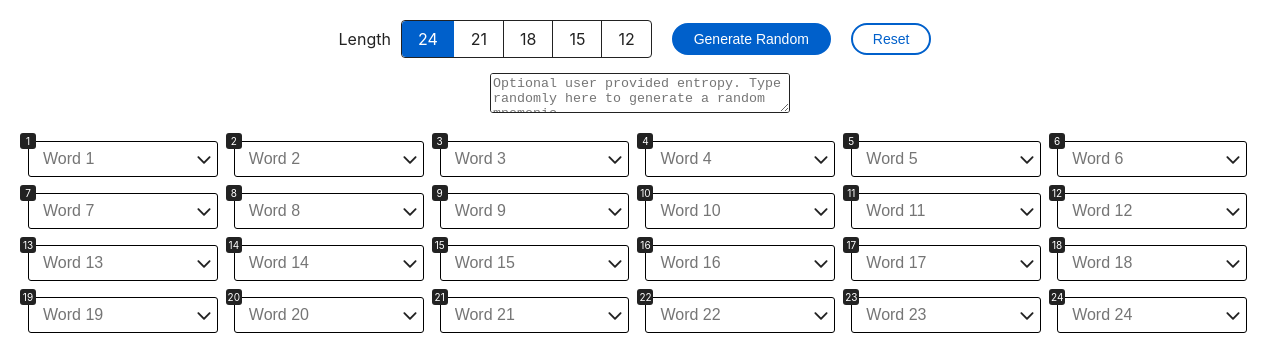
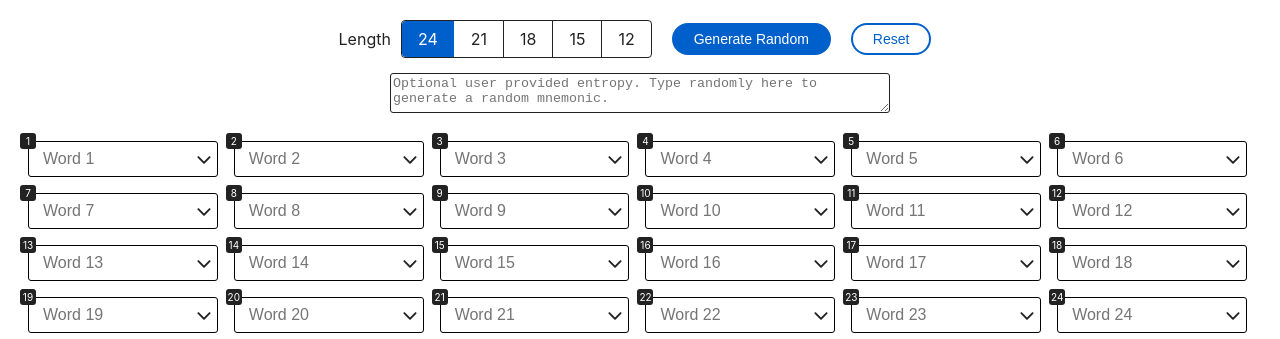
Before and after one commit to mikeygee/bip39, a Gatsby site: page / in a window 1280 px wide. Shown: the part 48-387 px from the top of the page. Built offline with nearby package versions, Linux system fonts and the light colour scheme; Gatsby itself is replaced by a stand-in of ours.

Commit message:
flexible input width

```diff
--- a/src/pages/index.js
+++ b/src/pages/index.js
@@ -68,7 +68,8 @@ const CenteredRow = styled.div`
     > textarea {
         border: 1px solid ${colors.textPrimary};
         border-radius: 3px;
-        width: 300px;
+        width: 90%;
+        max-width: 500px;
         height: 40px;
         margin-top: 8px;
         @media (${breakpoints.phone}) {
```
